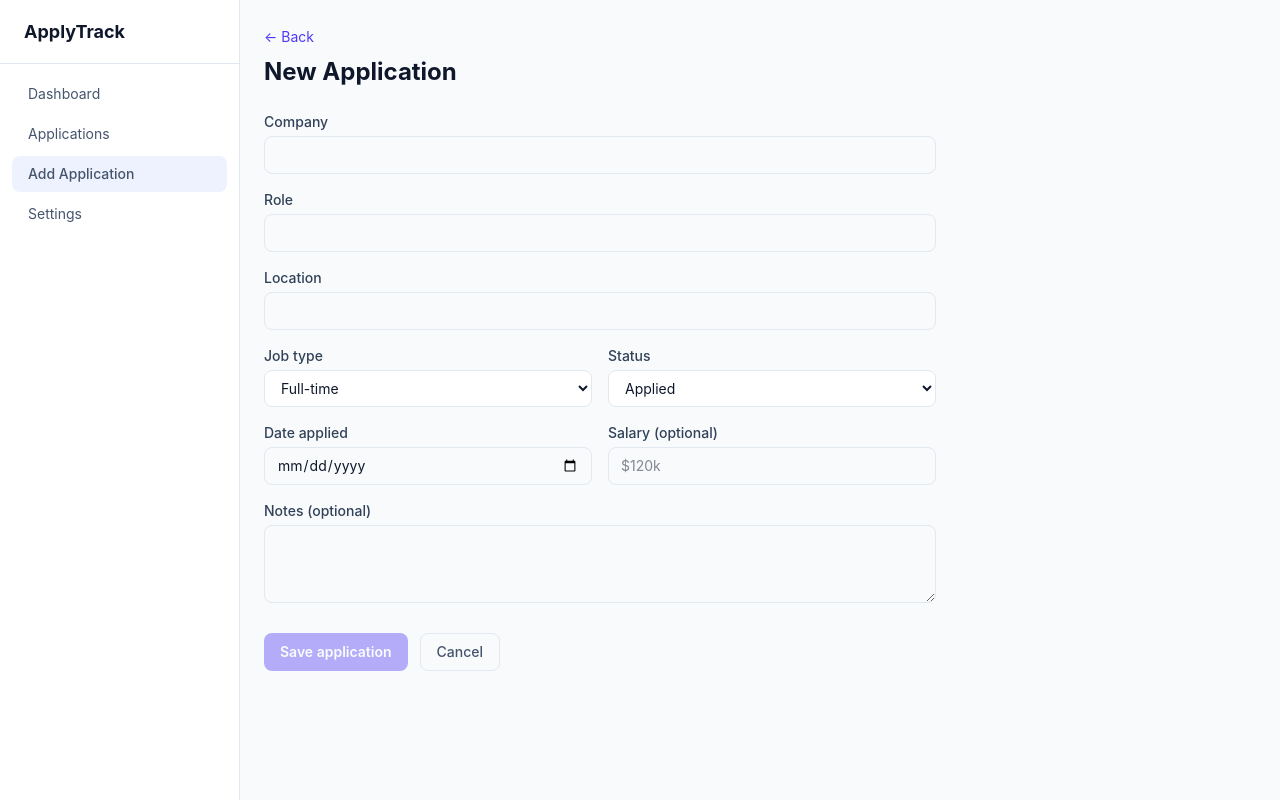
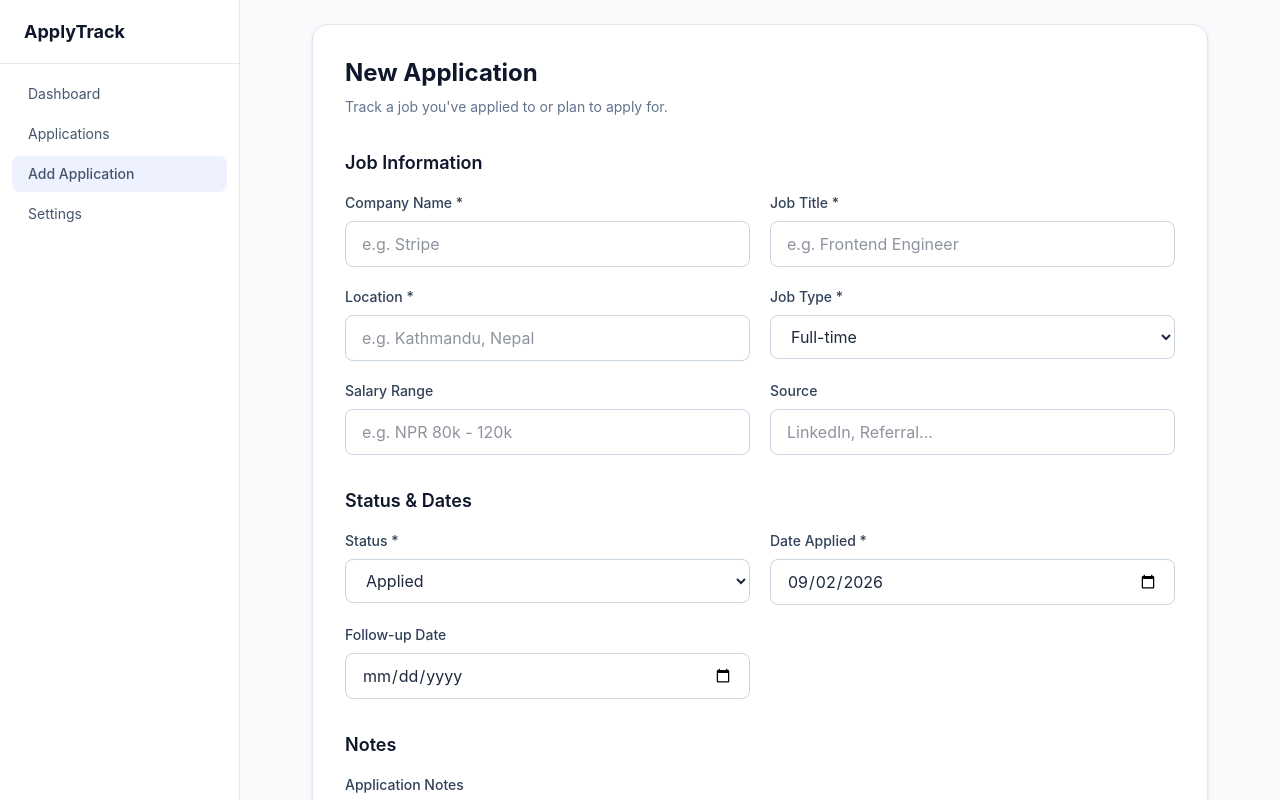
Before and after one commit to Subhamgtm15/applytrack-angular, an Angular app: page /addapplication in a window 1280 px wide. Shown: the top 800 px of the page. Built offline with nearby package versions, Linux system fonts and the light colour scheme.

Commit message:
refactor: match applytrack add-application form layout

```diff
--- a/src/app/models/application.model.ts
+++ b/src/app/models/application.model.ts
@@ -17,6 +17,9 @@ export interface Application {
   jobType: JobType;
   status: ApplicationStatus;
   dateApplied: string; // ISO date
+  followUpDate?: string;
+  interviewDate?: string;
   salary?: string;
+  source?: string;
   notes?: string;
 }
--- a/src/app/pages/add-application/add-application.ts
+++ b/src/app/pages/add-application/add-application.ts
@@ -1,57 +1,75 @@
 import { Component, inject } from '@angular/core';
 import { FormBuilder, ReactiveFormsModule, Validators } from '@angular/forms';
-import { Router, RouterLink } from '@angular/router';
+import { Router } from '@angular/router';
 import { ApplicationService } from '../../services/application.service';
 import { ApplicationStatus, JobType } from '../../models/application.model';
 
 @Component({
   selector: 'app-add-application',
-  imports: [ReactiveFormsModule, RouterLink],
+  imports: [ReactiveFormsModule],
   template: `
-    <a routerLink="/applications" class="text-sm text-indigo-600 hover:underline">← Back</a>
-    <h1 class="text-2xl font-bold text-slate-900 mt-2 mb-6">New Application</h1>
+    <form
+      [formGroup]="form"
+      (ngSubmit)="onSubmit()"
+      class="mx-auto max-w-4xl rounded-2xl border border-slate-200 bg-white p-8 shadow-sm"
+    >
+      <!-- Header -->
+      <div class="mb-8">
+        <h1 class="text-2xl font-bold text-slate-900">New Application</h1>
+        <p class="mt-2 text-sm text-slate-500">Track a job you've applied to or plan to apply for.</p>
+      </div>
 
-    <form [formGroup]="form" (ngSubmit)="onSubmit()" class="max-w-2xl space-y-4">
+      <!-- Job Information -->
+      <section class="mb-8">
+        <h2 class="mb-4 text-lg font-semibold text-slate-900">Job Information</h2>
+
+        <div class="grid gap-5 md:grid-cols-2">
           <div>
-        <label class="block text-sm font-medium text-slate-700 mb-1">Company</label>
+            <label class="mb-2 block text-sm font-medium text-slate-700">Company Name *</label>
             <input
+              type="text"
               formControlName="company"
-          class="w-full px-3 py-2 text-sm border border-slate-200 rounded-lg focus:outline-none focus:ring-2 focus:ring-indigo-500"
+              placeholder="e.g. Stripe"
+              class="w-full rounded-lg border border-slate-300 bg-white px-4 py-2.5 text-slate-800 outline-none transition focus:border-indigo-500"
             />
             @if (form.controls.company.touched && form.controls.company.invalid) {
-          <p class="text-xs text-red-500 mt-1">Company is required.</p>
+              <p class="mt-1 text-sm text-red-600">Company Name is required</p>
             }
           </div>
 
           <div>
-        <label class="block text-sm font-medium text-slate-700 mb-1">Role</label>
+            <label class="mb-2 block text-sm font-medium text-slate-700">Job Title *</label>
             <input
+              type="text"
               formControlName="role"
-          class="w-full px-3 py-2 text-sm border border-slate-200 rounded-lg focus:outline-none focus:ring-2 focus:ring-indigo-500"
+              placeholder="e.g. Frontend Engineer"
+              class="w-full rounded-lg border border-slate-300 bg-white px-4 py-2.5 text-slate-800 outline-none transition focus:border-indigo-500"
             />
             @if (form.controls.role.touched && form.controls.role.invalid) {
-          <p class="text-xs text-red-500 mt-1">Role is required.</p>
+              <p class="mt-1 text-sm text-red-600">Job Title is required</p>
             }
           </div>
 
           <div>
-        <label class="block text-sm font-medium text-slate-700 mb-1">Location</label>
+            <label class="mb-2 block text-sm font-medium text-slate-700">Location *</label>
             <input
+              type="text"
               formControlName="location"
-          class="w-full px-3 py-2 text-sm border border-slate-200 rounded-lg focus:outline-none focus:ring-2 focus:ring-indigo-500"
+              placeholder="e.g. Kathmandu, Nepal"
+              class="w-full rounded-lg border border-slate-300 bg-white px-4 py-2.5 text-slate-800 outline-none transition focus:border-indigo-500"
             />
             @if (form.controls.location.touched && form.controls.location.invalid) {
-          <p class="text-xs text-red-500 mt-1">Location is required.</p>
+              <p class="mt-1 text-sm text-red-600">Location is required</p>
             }
           </div>
 
-      <div class="grid grid-cols-2 gap-4">
           <div>
-          <label class="block text-sm font-medium text-slate-700 mb-1">Job type</label>
+            <label class="mb-2 block text-sm font-medium text-slate-700">Job Type *</label>
             <select
               formControlName="jobType"
-            class="w-full px-3 py-2 text-sm border border-slate-200 rounded-lg bg-white focus:outline-none focus:ring-2 focus:ring-indigo-500"
+              class="w-full rounded-lg border border-slate-300 bg-white px-4 py-2.5 text-slate-800 outline-none transition focus:border-indigo-500"
             >
+              <option value="">Select job type</option>
               <option value="full-time">Full-time</option>
               <option value="part-time">Part-time</option>
               <option value="remote">Remote</option>
@@ -59,12 +77,43 @@ import { ApplicationStatus, JobType } from '../../models/application.model';
               <option value="freelance">Freelance</option>
               <option value="internship">Internship</option>
             </select>
+            @if (form.controls.jobType.touched && form.controls.jobType.invalid) {
+              <p class="mt-1 text-sm text-red-600">Job Type is required</p>
+            }
           </div>
+
           <div>
-          <label class="block text-sm font-medium text-slate-700 mb-1">Status</label>
+            <label class="mb-2 block text-sm font-medium text-slate-700">Salary Range</label>
+            <input
+              type="text"
+              formControlName="salary"
+              placeholder="e.g. NPR 80k - 120k"
+              class="w-full rounded-lg border border-slate-300 bg-white px-4 py-2.5 text-slate-800 outline-none transition focus:border-indigo-500"
+            />
+          </div>
+
+          <div>
+            <label class="mb-2 block text-sm font-medium text-slate-700">Source</label>
+            <input
+              type="text"
+              formControlName="source"
+              placeholder="LinkedIn, Referral..."
+              class="w-full rounded-lg border border-slate-300 bg-white px-4 py-2.5 text-slate-800 outline-none transition focus:border-indigo-500"
+            />
+          </div>
+        </div>
+      </section>
+
+      <!-- Status & Dates -->
+      <section class="mb-8">
+        <h2 class="mb-4 text-lg font-semibold text-slate-900">Status & Dates</h2>
+
+        <div class="grid gap-5 md:grid-cols-2">
+          <div>
+            <label class="mb-2 block text-sm font-medium text-slate-700">Status *</label>
             <select
               formControlName="status"
-            class="w-full px-3 py-2 text-sm border border-slate-200 rounded-lg bg-white focus:outline-none focus:ring-2 focus:ring-indigo-500"
+              class="w-full rounded-lg border border-slate-300 bg-white px-4 py-2.5 text-slate-800 outline-none transition focus:border-indigo-500"
             >
               <option value="applied">Applied</option>
               <option value="interview">Interview</option>
@@ -73,53 +122,72 @@ import { ApplicationStatus, JobType } from '../../models/application.model';
               <option value="follow-up">Follow-up</option>
             </select>
           </div>
-      </div>
 
-      <div class="grid grid-cols-2 gap-4">
           <div>
-          <label class="block text-sm font-medium text-slate-700 mb-1">Date applied</label>
+            <label class="mb-2 block text-sm font-medium text-slate-700">Date Applied *</label>
             <input
               type="date"
               formControlName="dateApplied"
-            class="w-full px-3 py-2 text-sm border border-slate-200 rounded-lg focus:outline-none focus:ring-2 focus:ring-indigo-500"
+              class="w-full rounded-lg border border-slate-300 bg-white px-4 py-2.5 text-slate-800 outline-none transition focus:border-indigo-500"
             />
             @if (form.controls.dateApplied.touched && form.controls.dateApplied.invalid) {
-            <p class="text-xs text-red-500 mt-1">Date is required.</p>
+              <p class="mt-1 text-sm text-red-600">Date Applied is required</p>
             }
-        </div>
-        <div>
-          <label class="block text-sm font-medium text-slate-700 mb-1">Salary (optional)</label>
-          <input
-            formControlName="salary"
-            placeholder="$120k"
-            class="w-full px-3 py-2 text-sm border border-slate-200 rounded-lg focus:outline-none focus:ring-2 focus:ring-indigo-500"
-          />
-        </div>
           </div>
 
           <div>
-        <label class="block text-sm font-medium text-slate-700 mb-1">Notes (optional)</label>
+            <label class="mb-2 block text-sm font-medium text-slate-700">Follow-up Date</label>
+            <input
+              type="date"
+              formControlName="followUpDate"
+              class="w-full rounded-lg border border-slate-300 bg-white px-4 py-2.5 text-slate-800 outline-none transition focus:border-indigo-500"
+            />
+          </div>
+
+          @if (form.controls.status.value === 'interview') {
+            <div>
+              <label class="mb-2 block text-sm font-medium text-slate-700">Interview Date</label>
+              <input
+                type="date"
+                formControlName="interviewDate"
+                class="w-full rounded-lg border border-slate-300 bg-white px-4 py-2.5 text-slate-800 outline-none transition focus:border-indigo-500"
+              />
+              <p class="mt-1 text-xs text-slate-400">Shown in Upcoming Interviews on your dashboard.</p>
+            </div>
+          }
+        </div>
+      </section>
+
+      <!-- Notes -->
+      <section class="mb-8">
+        <h2 class="mb-4 text-lg font-semibold text-slate-900">Notes</h2>
+
+        <div>
+          <label class="mb-2 block text-sm font-medium text-slate-700">Application Notes</label>
           <textarea
             formControlName="notes"
-          rows="3"
-          class="w-full px-3 py-2 text-sm border border-slate-200 rounded-lg focus:outline-none focus:ring-2 focus:ring-indigo-500"
+            rows="5"
+            placeholder="Add any notes about this application..."
+            class="w-full resize-none rounded-lg border border-slate-300 bg-white px-4 py-2.5 text-slate-800 outline-none transition focus:border-indigo-500"
           ></textarea>
         </div>
+      </section>
 
-      <div class="flex gap-3 pt-2">
+      <!-- Actions -->
+      <div class="flex justify-end gap-3 border-t border-slate-200 pt-6">
+        <button
+          type="button"
+          (click)="clearForm()"
+          class="cursor-pointer rounded-lg border border-slate-300 px-5 py-2.5 font-medium text-slate-700 transition hover:bg-slate-50"
+        >
+          Clear Form
+        </button>
         <button
           type="submit"
-          [disabled]="form.invalid"
-          class="px-4 py-2 bg-indigo-600 text-white text-sm font-semibold rounded-lg hover:bg-indigo-700 disabled:opacity-40 disabled:cursor-not-allowed"
+          class="cursor-pointer rounded-lg bg-indigo-600 px-5 py-2.5 font-medium text-white transition hover:bg-indigo-700"
         >
-          Save application
+          Save Application
         </button>
-        <a
-          routerLink="/applications"
-          class="px-4 py-2 text-sm font-medium rounded-lg border border-slate-200 text-slate-600 hover:bg-slate-50"
-        >
-          Cancel
-        </a>
       </div>
     </form>
   `,
@@ -136,8 +204,11 @@ export class AddApplicationComponent {
     location: ['', Validators.required],
     jobType: ['full-time' as JobType, Validators.required],
     status: ['applied' as ApplicationStatus, Validators.required],
-    dateApplied: ['', Validators.required],
+    dateApplied: [new Date().toISOString().split('T')[0], Validators.required],
     salary: [''],
+    source: [''],
+    followUpDate: [''],
+    interviewDate: [''],
     notes: [''],
   });
 
@@ -150,8 +221,15 @@ export class AddApplicationComponent {
     this.appService.addApplication({
       ...value,
       salary: value.salary || undefined,
+      source: value.source || undefined,
+      followUpDate: value.followUpDate || undefined,
+      interviewDate: value.interviewDate || undefined,
       notes: value.notes || undefined,
     });
     this.router.navigate(['/applications']);
   }
+
+  clearForm(): void {
+    this.form.reset();
   }
+}
--- a/src/app/pages/dashboard/dashboard.ts
+++ b/src/app/pages/dashboard/dashboard.ts
@@ -7,6 +7,7 @@ import { Component } from '@angular/core';
   template: `
     <h1 class="text-2xl font-bold text-slate-900">Dashboard</h1>
     <p class="text-slate-500">This page is rendered by the router.</p>
+
   `,
 })
 export class DashboardComponent {}
```
Lines whose indentation alone changed are shown as unchanged.
